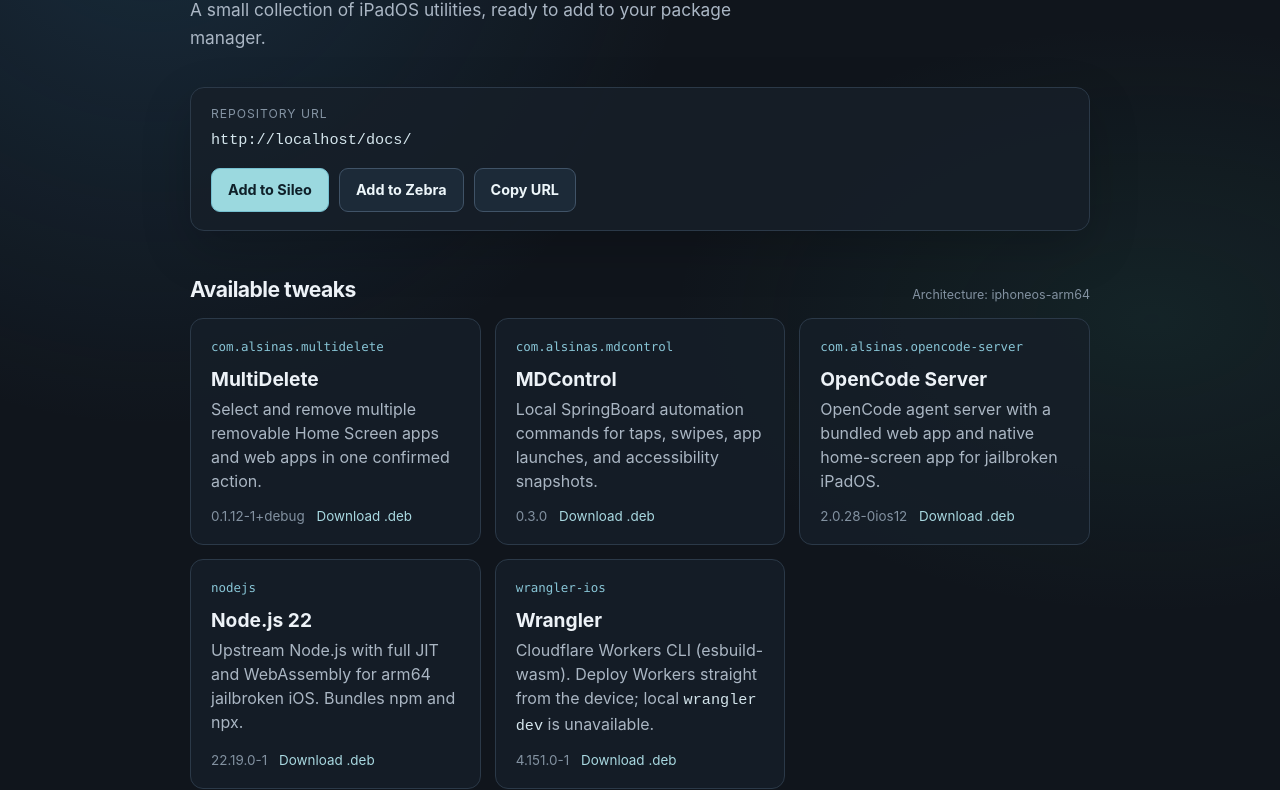
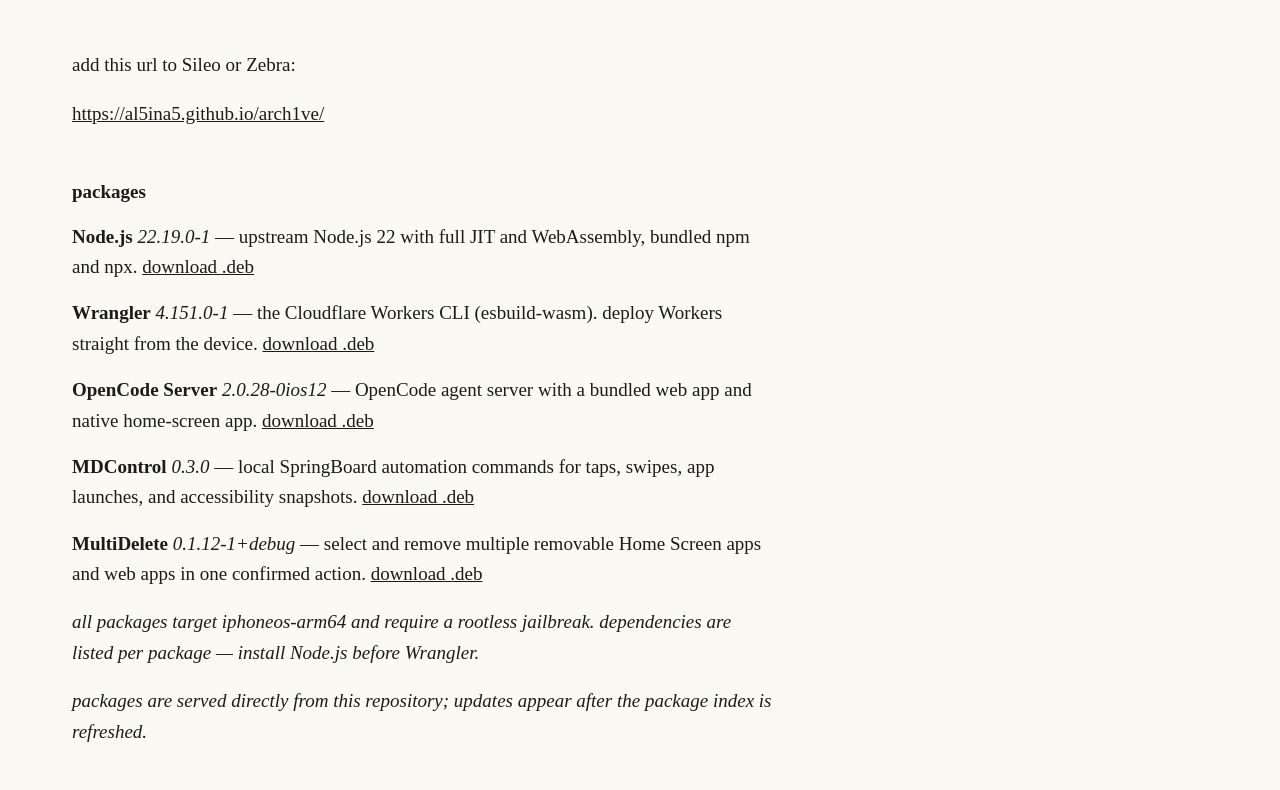
Before and after one commit to repos1tory/repos1tory.github.io, a plain HTML site: page docs/index.html in a window 1280 px wide. Shown: the part 194-984 px from the top of the page. Drawn offline with Linux system fonts and the light colour scheme.

Commit message:
rebrand: arch1ve
- docs/index.html: ultra-minimal redesign (off-white/off-black, Times New Roman,
  no boxes or buttons, underlined text links, generous padding)
- build-index.sh: Release Origin/Label/Codename -> arch1ve
- README: arch1ve + new repository url (al5ina5.github.io/arch1ve/)

```diff
--- a/docs/index.html
+++ b/docs/index.html
@@ -1,151 +1,56 @@
-<!doctype html>
+<!DOCTYPE html>
 <html lang="en">
 <head>
 <meta charset="utf-8">
 <meta name="viewport" content="width=device-width, initial-scale=1">
-    <meta name="theme-color" content="#10151c">
-    <meta name="description" content="Install Alsinas Labs iPadOS tweaks from Sileo or Zebra.">
-    <title>Alsinas Labs — iPad Tweaks</title>
+<title>arch1ve</title>
+<meta name="description" content="arch1ve — a minimal repository for jailbroken iOS.">
 <style>
-      :root {
-        color-scheme: dark;
-        font-family: ui-sans-serif, -apple-system, BlinkMacSystemFont, "Segoe UI", sans-serif;
-        background: #10151c;
-        color: #edf2f7;
-        font-synthesis: none;
-        text-rendering: optimizeLegibility;
+  html { background: #faf9f4; }
+  body {
+    margin: 0;
+    padding: 104px 72px 136px;
+    max-width: 44rem;
+    background: #faf9f4;
+    color: #1c1b19;
+    font-family: "Times New Roman", Times, serif;
+    font-size: 19px;
+    line-height: 1.6;
   }
-      * { box-sizing: border-box; }
-      body {
-        min-width: 320px;
-        min-height: 100vh;
-        margin: 0;
-        background:
-          radial-gradient(ellipse at 12% 5%, rgba(53, 123, 172, .22), transparent 34rem),
-          radial-gradient(ellipse at 90% 42%, rgba(50, 137, 118, .12), transparent 30rem),
-          #10151c;
+  @media (max-width: 700px) {
+    body { padding: 64px 28px 96px; font-size: 18px; }
   }
-      main { width: min(900px, calc(100% - 36px)); margin: 0 auto; padding: 76px 0 54px; }
-      .eyebrow { color: #88c5d6; font-size: .78rem; font-weight: 700; letter-spacing: .16em; text-transform: uppercase; }
-      h1 { margin: 14px 0 12px; font-size: clamp(2.3rem, 7vw, 4.1rem); letter-spacing: -.055em; line-height: 1.03; }
-      .intro { max-width: 580px; color: #abb7c5; font-size: 1.08rem; line-height: 1.65; }
-      .source-panel {
-        display: flex; align-items: center; justify-content: space-between; gap: 16px;
-        margin: 34px 0 46px; padding: 18px 20px; border: 1px solid #2b3948; border-radius: 14px;
-        background: rgba(22, 31, 41, .82); box-shadow: 0 18px 50px rgba(0, 0, 0, .18);
-      }
-      .source-label { display: block; margin-bottom: 7px; color: #8493a3; font-size: .76rem; letter-spacing: .08em; text-transform: uppercase; }
-      code { color: #d4e5ec; font-size: .95rem; overflow-wrap: anywhere; }
-      .actions { display: flex; flex-wrap: wrap; gap: 10px; margin-top: 19px; }
-      a.button, button.button {
-        display: inline-flex; align-items: center; justify-content: center; min-height: 44px; padding: 0 16px;
-        border: 1px solid #405367; border-radius: 9px; background: #1c2a38; color: #edf6fa;
-        font: inherit; font-size: .9rem; font-weight: 650; text-decoration: none; cursor: pointer;
-        transition: background .15s ease, border-color .15s ease, transform .15s ease;
-      }
-      a.button:hover, button.button:hover { transform: translateY(-1px); border-color: #77bfd0; background: #24394a; }
-      a.primary { border-color: #76c0d0; background: #9bd9df; color: #0f2029; }
-      a.primary:hover { border-color: #b5edf0; background: #b5edf0; }
-      .section-heading { display: flex; align-items: end; justify-content: space-between; gap: 16px; margin-bottom: 16px; }
-      h2 { margin: 0; font-size: 1.32rem; letter-spacing: -.025em; }
-      .arch { color: #8291a0; font-size: .78rem; }
-      .packages { display: grid; grid-template-columns: repeat(auto-fit, minmax(230px, 1fr)); gap: 14px; }
-      article {
-        display: flex; flex-direction: column; min-height: 205px; padding: 20px;
-        border: 1px solid #2b3948; border-radius: 13px; background: rgba(22, 31, 41, .8);
-      }
-      .package-id { color: #88c5d6; font: .78rem ui-monospace, SFMono-Regular, Menlo, monospace; overflow-wrap: anywhere; }
-      h3 { margin: 13px 0 6px; font-size: 1.2rem; }
-      article p { margin: 0 0 15px; color: #aab6c3; line-height: 1.5; }
-      .version { margin-top: auto; color: #8291a0; font-size: .84rem; }
-      .version a { margin-left: 8px; color: #a9d9e1; text-decoration: none; }
-      .install-note { margin: 20px 0 0; color: #8795a3; font-size: .9rem; line-height: 1.6; }
-      footer { margin-top: 54px; padding-top: 19px; border-top: 1px solid #27333e; color: #6f7e8d; font-size: .82rem; }
-      @media (max-width: 620px) {
-        main { padding-top: 48px; }
-        .source-panel { align-items: flex-start; flex-direction: column; }
-        .packages { grid-template-columns: 1fr; }
-        .arch { max-width: 120px; text-align: right; }
-      }
+  a { color: inherit; text-decoration: underline; }
+  h1 { margin: 0; font-size: 30px; font-weight: 700; }
+  .tagline { font-style: italic; margin: 6px 0 56px; }
+  h2 { font-size: 19px; font-weight: 700; margin: 48px 0 14px; }
+  p { margin: 0 0 18px; }
+  ul { margin: 0 0 18px; padding: 0; list-style: none; }
+  li { margin: 0 0 16px; }
+  .ver { font-style: italic; }
+  .note { font-style: italic; }
 </style>
 </head>
 <body>
-    <main>
-      <header>
-        <div class="eyebrow">Alsinas Labs · Package source</div>
-        <h1>Alsinas Labs</h1>
-        <p class="intro">A small collection of iPadOS utilities, ready to add to your package manager.</p>
-      </header>
 
-      <section class="source-panel" aria-labelledby="source-label">
-        <div>
-          <span class="source-label" id="source-label">Repository URL</span>
-          <code id="repo-url">https://al5ina5.github.io/alsinas-labs-ipad-tweaks/</code>
-          <div class="actions">
-            <a class="button primary" id="sileo-link" href="sileo://source/https://al5ina5.github.io/alsinas-labs-ipad-tweaks/">Add to Sileo</a>
-            <a class="button" id="zebra-link" href="zbra://sources/add/https://al5ina5.github.io/alsinas-labs-ipad-tweaks/">Add to Zebra</a>
-            <button class="button" id="copy-link" type="button">Copy URL</button>
-          </div>
-        </div>
-      </section>
+<h1>arch1ve</h1>
+<p class="tagline">a minimal repository for jailbroken iOS</p>
 
-      <section aria-labelledby="packages-heading">
-        <div class="section-heading">
-          <h2 id="packages-heading">Available tweaks</h2>
-          <span class="arch">Architecture: iphoneos-arm64</span>
-        </div>
-        <div class="packages">
-          <article>
-            <div class="package-id">com.alsinas.multidelete</div>
-            <h3>MultiDelete</h3>
-            <p>Select and remove multiple removable Home Screen apps and web apps in one confirmed action.</p>
-            <div class="version">0.1.12-1+debug <a href="pool/main/m/multidelete/com.alsinas.multidelete_0.1.12-1+debug_iphoneos-arm64.deb">Download .deb</a></div>
-          </article>
-          <article>
-            <div class="package-id">com.alsinas.mdcontrol</div>
-            <h3>MDControl</h3>
-            <p>Local SpringBoard automation commands for taps, swipes, app launches, and accessibility snapshots.</p>
-            <div class="version">0.3.0 <a href="pool/main/m/mdcontrol/com.alsinas.mdcontrol_0.3.0_iphoneos-arm64.deb">Download .deb</a></div>
-          </article>
-          <article>
-            <div class="package-id">com.alsinas.opencode-server</div>
-            <h3>OpenCode Server</h3>
-            <p>OpenCode agent server with a bundled web app and native home-screen app for jailbroken iPadOS.</p>
-            <div class="version">2.0.28-0ios12 <a href="pool/main/o/opencode-server/com.alsinas.opencode-server_2.0.28-0ios12_iphoneos-arm64.deb">Download .deb</a></div>
-          </article>
-          <article>
-            <div class="package-id">nodejs</div>
-            <h3>Node.js 22</h3>
-            <p>Upstream Node.js with full JIT and WebAssembly for arm64 jailbroken iOS. Bundles npm and npx.</p>
-            <div class="version">22.19.0-1 <a href="pool/main/n/nodejs/nodejs_22.19.0-1_iphoneos-arm64.deb">Download .deb</a></div>
-          </article>
-          <article>
-            <div class="package-id">wrangler-ios</div>
-            <h3>Wrangler</h3>
-            <p>Cloudflare Workers CLI (esbuild-wasm). Deploy Workers straight from the device; local <code>wrangler dev</code> is unavailable.</p>
-            <div class="version">4.151.0-1 <a href="pool/main/w/wrangler-ios/wrangler-ios_4.151.0-1_iphoneos-arm64.deb">Download .deb</a></div>
-          </article>
-        </div>
-        <p class="install-note">Add the repository once in Sileo or Zebra, then search for a package. These packages require an arm64 jailbreak environment; dependencies are listed in each package. After installing nodejs + wrangler-ios you can authenticate with <code>wrangler login --device</code> and deploy with <code>wrangler deploy</code>.</p>
-      </section>
+<p>add this url to Sileo or Zebra:</p>
+<p><a href="https://al5ina5.github.io/arch1ve/">https://al5ina5.github.io/arch1ve/</a></p>
 
-      <footer>Packages are served directly from this repository. Updates appear after the package index is refreshed.</footer>
-    </main>
-    <script>
-      const repository = new URL('./', window.location.href).toString();
-      document.querySelector('#repo-url').textContent = repository;
-      document.querySelector('#sileo-link').href = `sileo://source/${repository}`;
-      document.querySelector('#zebra-link').href = `zbra://sources/add/${repository}`;
-      document.querySelector('#copy-link').addEventListener('click', async (event) => {
-        const button = event.currentTarget;
-        try {
-          await navigator.clipboard.writeText(repository);
-          button.textContent = 'Copied';
-          window.setTimeout(() => { button.textContent = 'Copy URL'; }, 1600);
-        } catch {
-          window.prompt('Copy this repository URL', repository);
-        }
-      });
-    </script>
+<h2>packages</h2>
+<ul>
+  <li><b>Node.js</b> <span class="ver">22.19.0-1</span> — upstream Node.js 22 with full JIT and WebAssembly, bundled npm and npx. <a href="pool/main/n/nodejs/nodejs_22.19.0-1_iphoneos-arm64.deb">download .deb</a></li>
+  <li><b>Wrangler</b> <span class="ver">4.151.0-1</span> — the Cloudflare Workers CLI (esbuild-wasm). deploy Workers straight from the device. <a href="pool/main/w/wrangler-ios/wrangler-ios_4.151.0-1_iphoneos-arm64.deb">download .deb</a></li>
+  <li><b>OpenCode Server</b> <span class="ver">2.0.28-0ios12</span> — OpenCode agent server with a bundled web app and native home-screen app. <a href="pool/main/o/opencode-server/com.alsinas.opencode-server_2.0.28-0ios12_iphoneos-arm64.deb">download .deb</a></li>
+  <li><b>MDControl</b> <span class="ver">0.3.0</span> — local SpringBoard automation commands for taps, swipes, app launches, and accessibility snapshots. <a href="pool/main/m/mdcontrol/com.alsinas.mdcontrol_0.3.0_iphoneos-arm64.deb">download .deb</a></li>
+  <li><b>MultiDelete</b> <span class="ver">0.1.12-1+debug</span> — select and remove multiple removable Home Screen apps and web apps in one confirmed action. <a href="pool/main/m/multidelete/com.alsinas.multidelete_0.1.12-1+debug_iphoneos-arm64.deb">download .deb</a></li>
+</ul>
+
+<p class="note">all packages target iphoneos-arm64 and require a rootless jailbreak. dependencies are listed per package — install Node.js before Wrangler.</p>
+
+<p class="note">packages are served directly from this repository; updates appear after the package index is refreshed.</p>
+
 </body>
 </html>
```
Also changed, not shown: README.md, 2 other files. Lines whose indentation alone changed are shown as unchanged.
